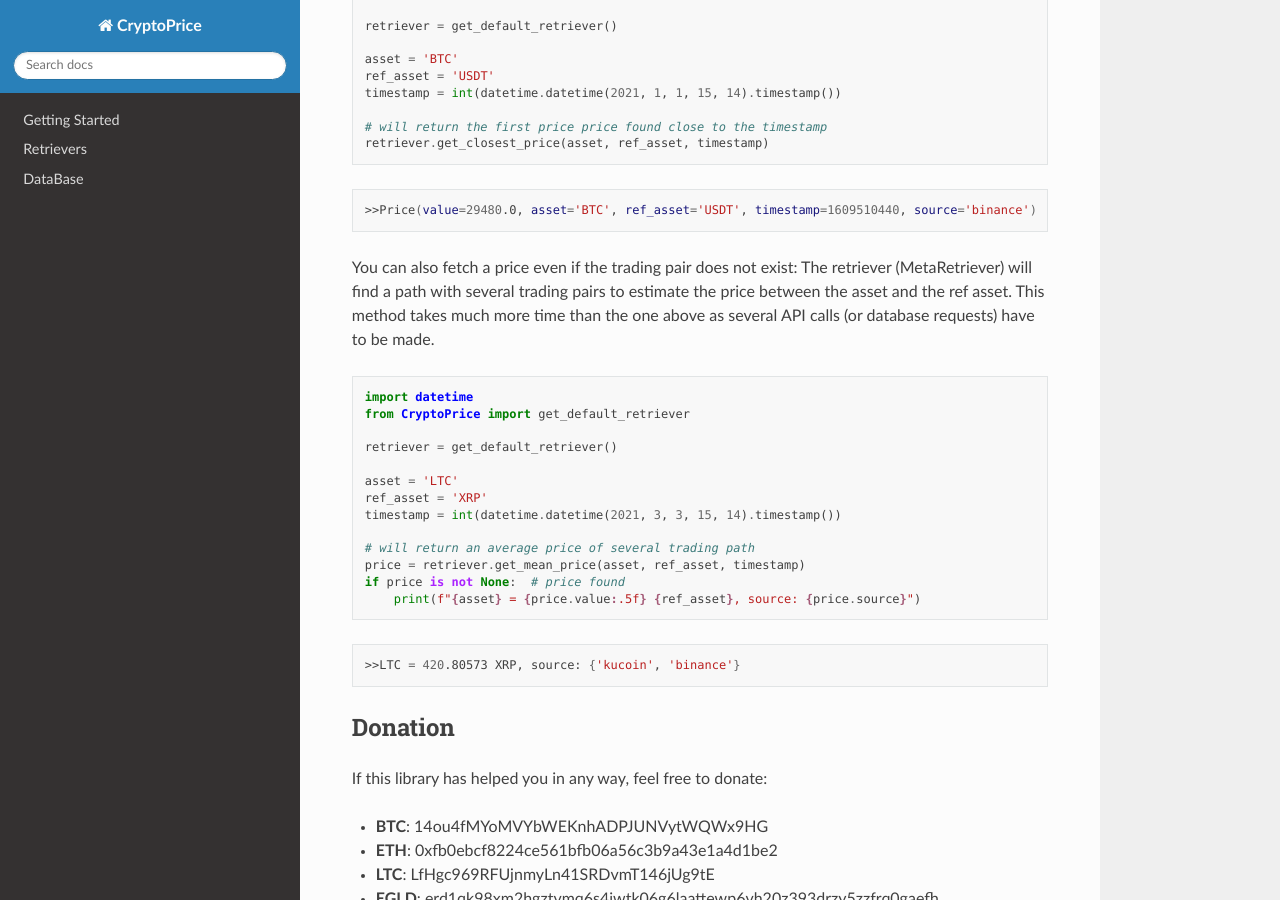
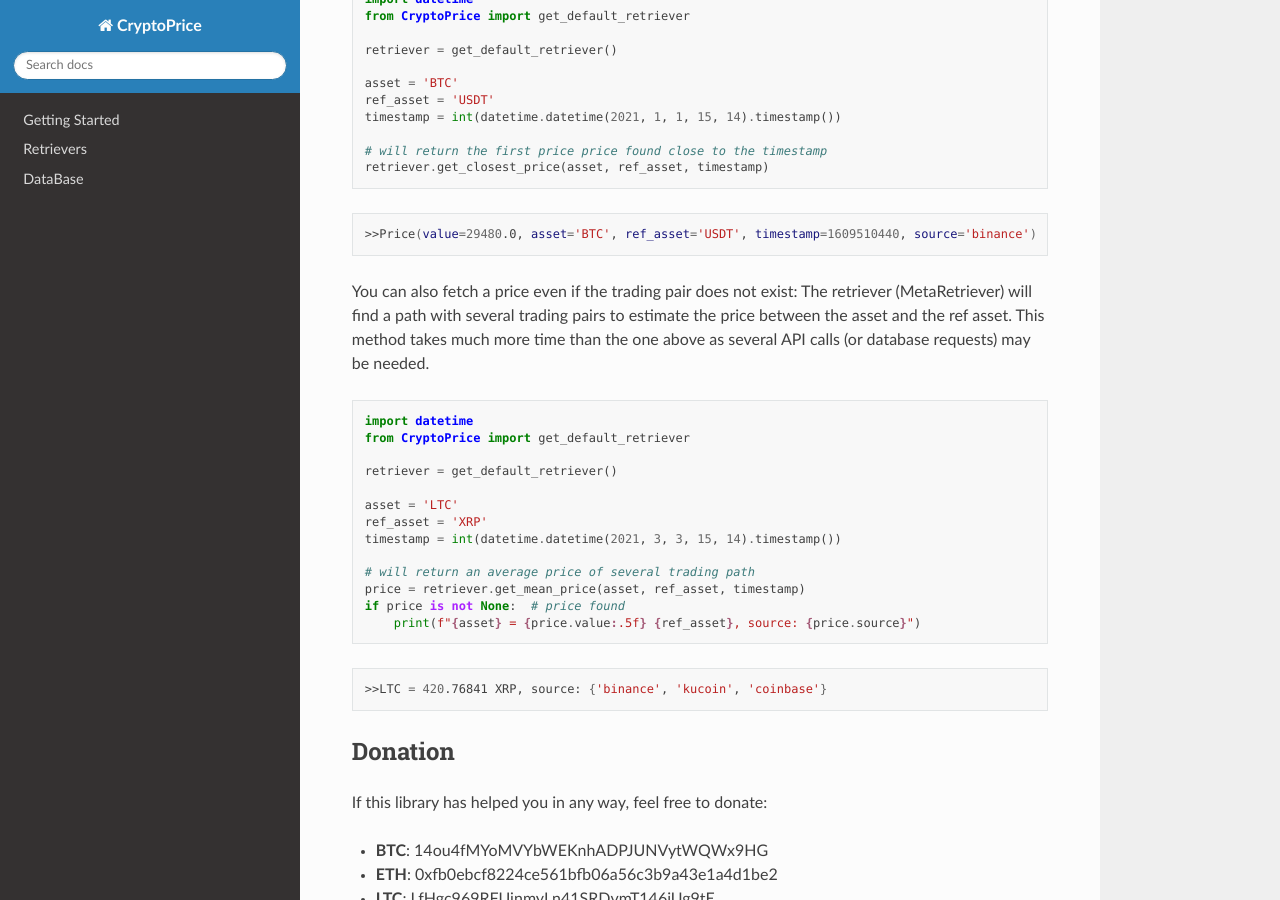
Before and after one commit to EtWnn/CryptoPrice, a Sphinx documentation site: the page built from docs/source/index.rst, in a window 1280 px wide and 900 px high, scrolled down 1237 px. Built offline with Sphinx 7.4.7 and the Read the Docs theme 2.0.0, drawn with Linux system fonts in a browser that asks for light colours; some of the changed text lies outside the part shown.

Commit message:
update docs and README, bump to 0.1.2

```diff
--- a/CryptoPrice/__init__.py
+++ b/CryptoPrice/__init__.py
@@ -1,4 +1,4 @@
-__version__ = "0.1.1"
+__version__ = "0.1.2"
 __author__ = "EtWnn"
 
 from CryptoPrice.retrievers.BinanceRetriever import BinanceRetriever
--- a/README.rst
+++ b/README.rst
@@ -26,6 +26,7 @@
 It currently includes:
     - Binance API
     - Kucoin API
+    - Coinbase API
     - Cross-API logic
 
 Quick Tour
@@ -71,7 +72,7 @@
 
 You can also fetch a price even if the trading pair does not exist: The retriever (MetaRetriever) will find a path with
 several trading pairs to estimate the price between the asset and the ref asset. This method takes much more time
-than the one above as several API calls (or database requests) have to be made.
+than the one above as several API calls (or database requests) may be needed.
 
 .. code-block:: python
 
@@ -91,7 +92,7 @@
 
 .. code-block:: bash
 
-    >>LTC = 420.80573 XRP, source: {'kucoin', 'binance'}
+    >>LTC = 420.76841 XRP, source: {'binance', 'kucoin', 'coinbase'}
 
 
 Donation
--- a/docs/source/overview.rst
+++ b/docs/source/overview.rst
@@ -82,4 +82,4 @@
 
 .. code-block:: bash
 
-    >>LTC = 420.80573 XRP, source: {'kucoin', 'binance'}
+    >>LTC = 420.76841 XRP, source: {'binance', 'kucoin', 'coinbase'}
--- a/docs/source/retrievers.rst
+++ b/docs/source/retrievers.rst
@@ -31,6 +31,11 @@
 
 Below are the retrievers implemented in this library.
 
+.. automodule:: CryptoPrice.retrievers.CoinbaseRetriever
+    :special-members: __init__
+    :members:
+    :undoc-members:
+
 .. automodule:: CryptoPrice.retrievers.BinanceRetriever
     :special-members: __init__
     :members:
```
Also changed, not shown: other parts of README.rst (+1 -1 lines).
